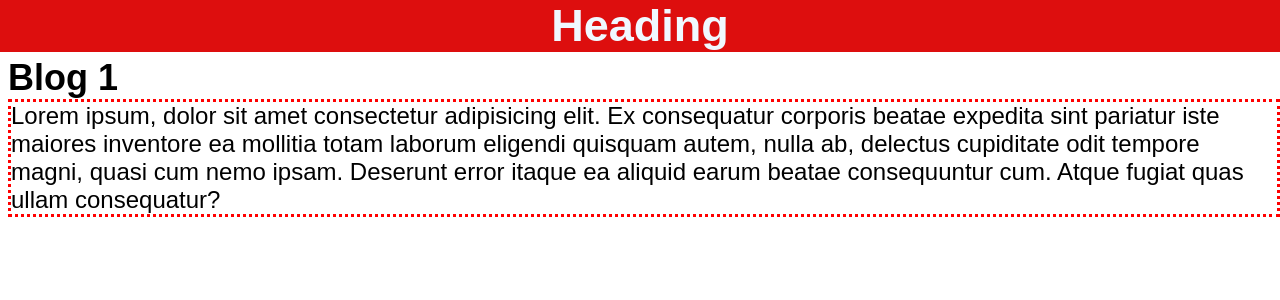
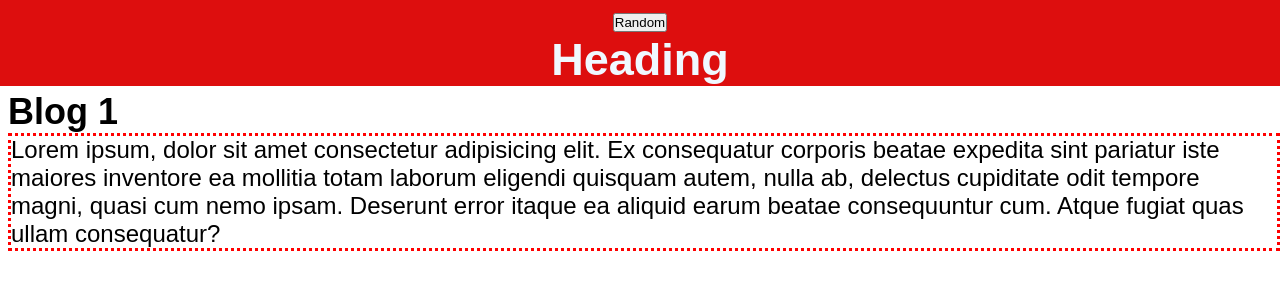
Before and after one commit to niloy0912/django_blogsite, a Django app: page / in a window 1280 px wide. Shown: the top 300 px of the page. Run offline with Django 5.2, Linux system fonts and the light colour scheme.

Commit message:
Add templates folder

```diff
--- a/templates/core/index.html
+++ b/templates/core/index.html
@@ -9,6 +9,9 @@
 </head>
 <body>
     <nav class="nav">
+        <button>
+            Random
+        </button>
         <h1>
             Heading
         </h1>
```
